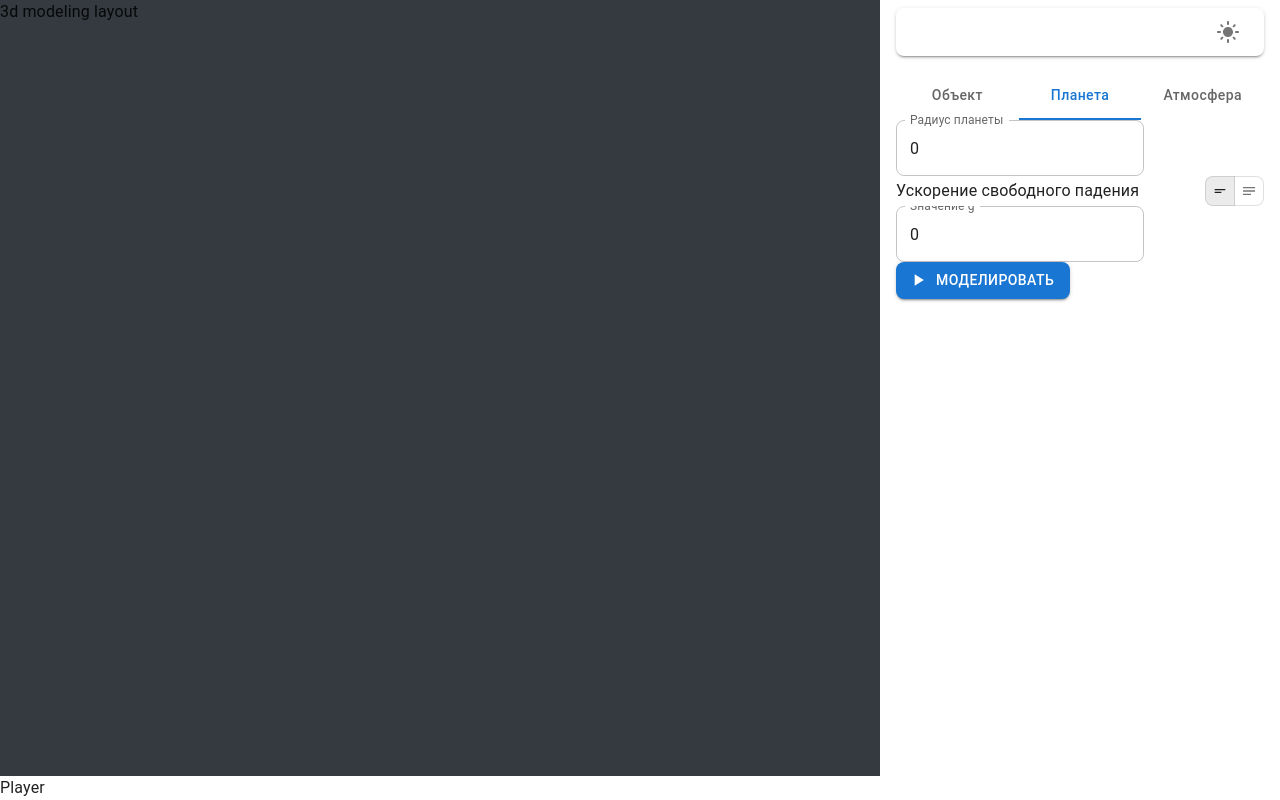
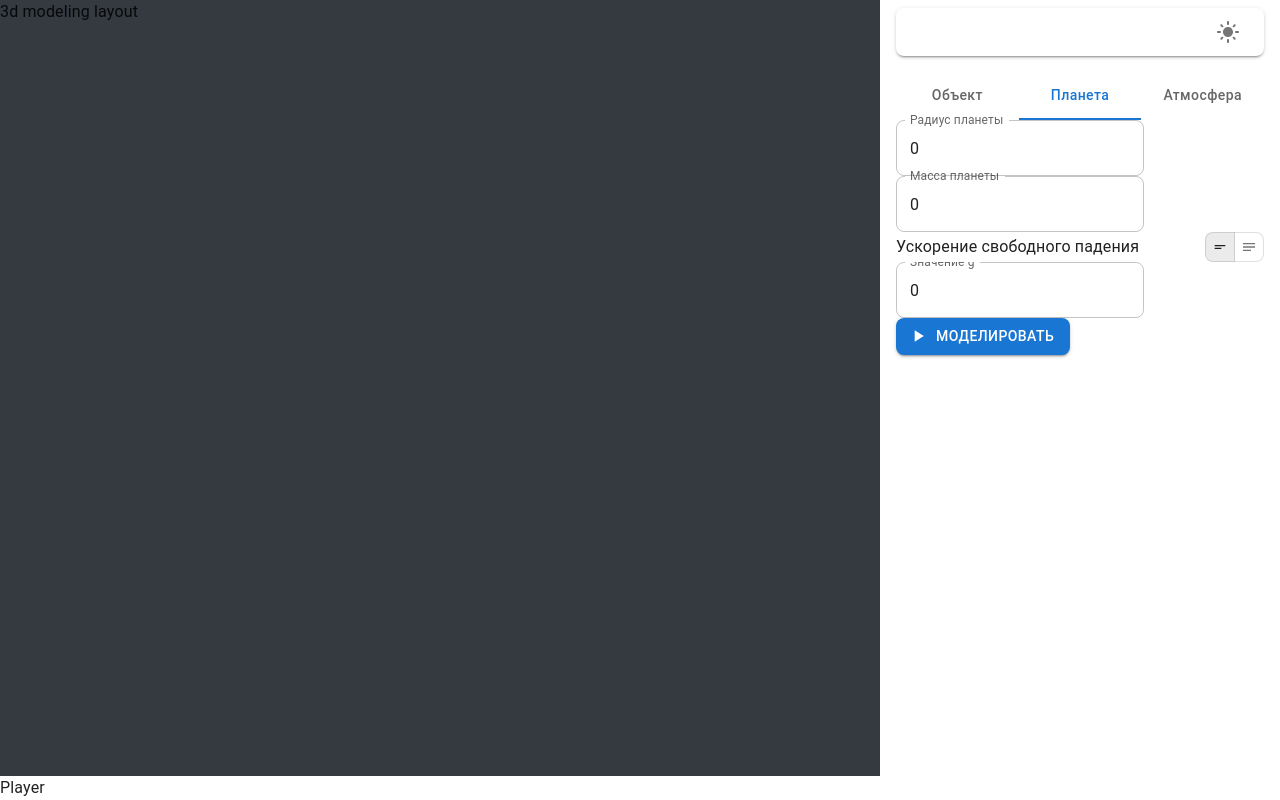
Before and after one commit to vadimshahray/meteorite-movement-in-earth-atmosphere, a React (Create React App) app: page / in a window 1280 px wide. Both pictures are taken after a click on the tab "Планета". Built offline with nearby package versions, Linux system fonts and the light colour scheme.

Commit message:
feat: add planet M field

```diff
--- /dev/null
+++ b/src/layouts/ConfigureLayout/ConfigureSections/Fields/PlanetMField.tsx
@@ -0,0 +1,25 @@
+import { TextField } from '@mui/material'
+import { useFormContext, Controller } from 'react-hook-form'
+import { useSelector } from 'react-redux'
+import { selectPlanetM } from 'selectors'
+
+export const PlanetMField = () => {
+  const { control } = useFormContext()
+  const M = useSelector(selectPlanetM)
+
+  return (
+    <Controller
+      name='M'
+      control={control}
+      defaultValue={M}
+      render={({ field, fieldState: { error } }) => (
+        <TextField
+          label='Масса планеты'
+          error={!!error}
+          helperText={error?.message}
+          {...field}
+        />
+      )}
+    />
+  )
+}
--- a/src/layouts/ConfigureLayout/ConfigureSections/Fields/index.ts
+++ b/src/layouts/ConfigureLayout/ConfigureSections/Fields/index.ts
@@ -1,3 +1,4 @@
 export * from './GField'
 export * from './GGField'
 export * from './PlanetRField'
+export * from './PlanetMField'
--- a/src/layouts/ConfigureLayout/ConfigureSections/PlanetSection/PlanetSection.tsx
+++ b/src/layouts/ConfigureLayout/ConfigureSections/PlanetSection/PlanetSection.tsx
@@ -1,11 +1,12 @@
 import { GVariableView } from './VariableViews'
-import { PlanetRField } from '../Fields'
+import { PlanetRField, PlanetMField } from '../Fields'
 
 /** Секция конфигурации "Планета" */
 export const PlanetSection = () => {
   return (
     <div>
       <PlanetRField />
+      <PlanetMField />
       <GVariableView />
     </div>
   )
```
